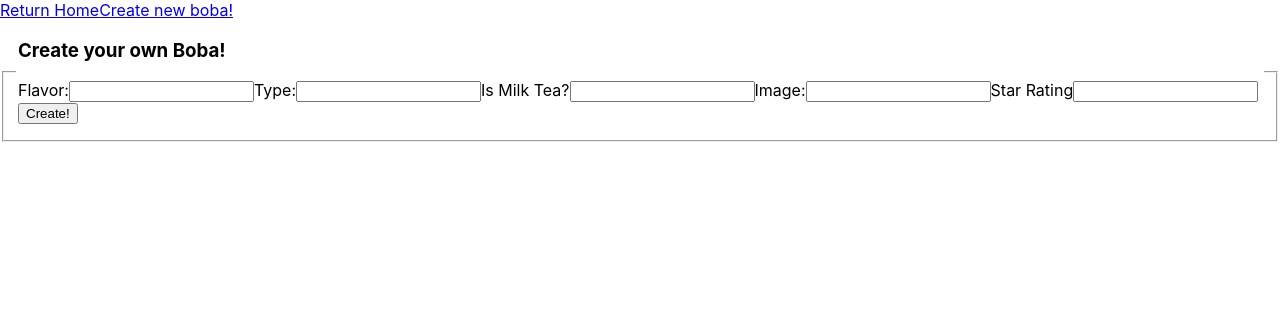
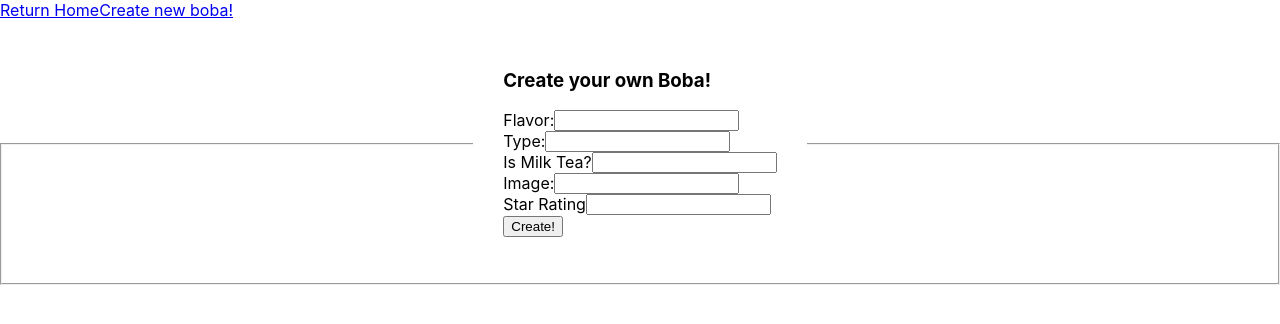
Before and after one commit to janellemellor/first-fullstack-app-frontend, a React (Create React App) app: page /add/create-boba in a window 1280 px wide. Shown: the top 324 px of the page. Built offline with nearby package versions, Linux system fonts and the light colour scheme.

Commit message:
add handle submit to form

```diff
--- a/src/App.css
+++ b/src/App.css
@@ -42,5 +42,20 @@ li {
   border: black 1px solid;
   border-radius: 5%;
   text-align: center;
+}
+
+fieldset {
+  margin: 0 auto;
+}
+
+legend {
+  margin-left: 30px;
+  margin-right: 30px;
+  margin: 0 auto;
+  padding: 30px;
+}
+
+label {
+  display: flex;
 
 }
--- a/src/CreateBoba.js
+++ b/src/CreateBoba.js
@@ -1,13 +1,40 @@
 import React, { Component } from 'react'
-import { getTypesData, postBobaData } from './bobaAPI.js';
+import { getBobaData, getTypesData, postBobaData } from './bobaAPI.js';
 
 export default class CreateBoba extends Component {
+    state = {
+        types: [],
+        milkTea: true,
+        type: 1,
+    };
+
+    handleSubmit = async (e) => {
+        e.preventDefault();
+
+        const newBoba = {
+            flavor: this.state.flavor,
+            isMilkTea: this.state.milkTea,
+            typeId: this.state.type_id,
+            image: this.state.image,
+            stars: this.state.star_rating
+        }
+
+        const createNewCat = await postBobaData(newBoba);
+
+        console.log(createNewCat);
+
+        this.props.history.push('/');
+
+    }
+
+
+
     render() {
         return (
             <fieldset>
                 <legend>
                     <h3>Create your own Boba!</h3>
-                    <form>
+                    <form onSubmit={this.props.handleSubmit}>
                         <label>
                             Flavor:
                             <input>
```
